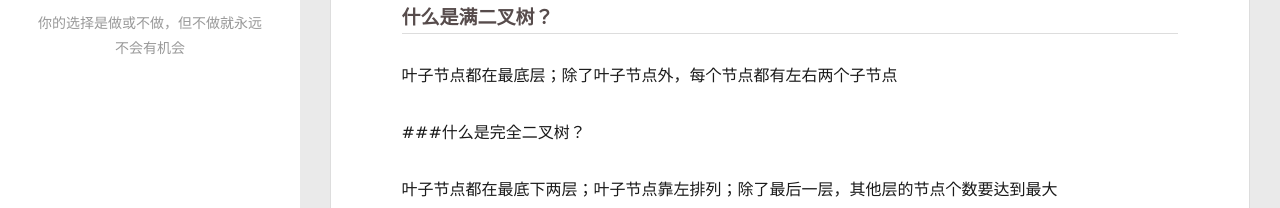
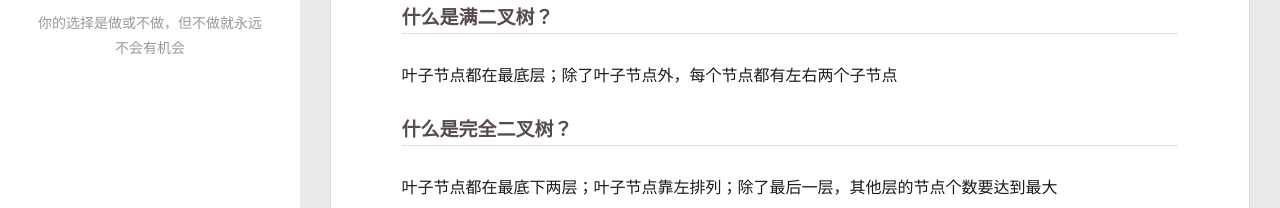
Before and after one commit to laisanxin/laisanxin.github.io, a plain HTML site: page 2019/12/16/二叉树基础/index.html in a window 1280 px wide. Shown: the part 329-537 px from the top of the page. Drawn offline with Linux system fonts and the light colour scheme; a script that the page names is missing.

Commit message:
Site updated: 2019-12-16 13:26:42

```diff
--- a/2019/12/16/二叉树基础/index.html
+++ b/2019/12/16/二叉树基础/index.html
@@ -8,15 +8,15 @@
   <link rel="dns-prefetch" href="http://yoursite.com">
   <title>二叉树基础 | laisanxin博客</title>
   <meta name="viewport" content="width=device-width, initial-scale=1, maximum-scale=1">
-  <meta name="description" content="二叉树的基本概念高度：该节点到叶子节点最长路径的边数，从叶子节点(从0开始)往上数 深度：根节点到该节点的路径的边数，从根节点往下数(从0开始)往下数 层：深度+1，从根节点往下数(从1开始)往下数 什么是满二叉树？叶子节点都在最底层；除了叶子节点外，每个节点都有左右两个子节点 ###什么是完全二叉树？ 叶子节点都在最底下两层；叶子节点靠左排列；除了最后一层，其他层的节点个数要达到最大 为什么完全">
+  <meta name="description" content="二叉树的基本概念高度：该节点到叶子节点最长路径的边数，从叶子节点(从0开始)往上数 深度：根节点到该节点的路径的边数，从根节点往下数(从0开始)往下数 层：深度+1，从根节点往下数(从1开始)往下数 什么是满二叉树？叶子节点都在最底层；除了叶子节点外，每个节点都有左右两个子节点 什么是完全二叉树？叶子节点都在最底下两层；叶子节点靠左排列；除了最后一层，其他层的节点个数要达到最大 为什么完全二叉树适">
 <meta property="og:type" content="article">
 <meta property="og:title" content="二叉树基础">
 <meta property="og:url" content="http:&#x2F;&#x2F;yoursite.com&#x2F;2019&#x2F;12&#x2F;16&#x2F;%E4%BA%8C%E5%8F%89%E6%A0%91%E5%9F%BA%E7%A1%80&#x2F;index.html">
 <meta property="og:site_name" content="laisanxin博客">
-<meta property="og:description" content="二叉树的基本概念高度：该节点到叶子节点最长路径的边数，从叶子节点(从0开始)往上数 深度：根节点到该节点的路径的边数，从根节点往下数(从0开始)往下数 层：深度+1，从根节点往下数(从1开始)往下数 什么是满二叉树？叶子节点都在最底层；除了叶子节点外，每个节点都有左右两个子节点 ###什么是完全二叉树？ 叶子节点都在最底下两层；叶子节点靠左排列；除了最后一层，其他层的节点个数要达到最大 为什么完全">
+<meta property="og:description" content="二叉树的基本概念高度：该节点到叶子节点最长路径的边数，从叶子节点(从0开始)往上数 深度：根节点到该节点的路径的边数，从根节点往下数(从0开始)往下数 层：深度+1，从根节点往下数(从1开始)往下数 什么是满二叉树？叶子节点都在最底层；除了叶子节点外，每个节点都有左右两个子节点 什么是完全二叉树？叶子节点都在最底下两层；叶子节点靠左排列；除了最后一层，其他层的节点个数要达到最大 为什么完全二叉树适">
 <meta property="og:locale" content="en_US">
 <meta property="article:published_time" content="2019-12-16T03:44:26.000Z">
-<meta property="article:modified_time" content="2019-12-16T05:17:44.787Z">
+<meta property="article:modified_time" content="2019-12-16T05:26:20.939Z">
 <meta property="article:author" content="laisanxin">
 <meta property="article:tag" content="数据结构与算法">
 <meta name="twitter:card" content="summary">
@@ -159,8 +159,7 @@
 <p>深度：根节点到该节点的路径的边数，从根节点往下数(从0开始)往下数</p>
 <p>层：深度+1，从根节点往下数(从1开始)往下数</p>
 <h3 id="什么是满二叉树？"><a href="#什么是满二叉树？" class="headerlink" title="什么是满二叉树？"></a>什么是满二叉树？</h3><p>叶子节点都在最底层；除了叶子节点外，每个节点都有左右两个子节点</p>
-<p>###什么是完全二叉树？</p>
-<p>叶子节点都在最底下两层；叶子节点靠左排列；除了最后一层，其他层的节点个数要达到最大</p>
+<h3 id="什么是完全二叉树？"><a href="#什么是完全二叉树？" class="headerlink" title="什么是完全二叉树？"></a>什么是完全二叉树？</h3><p>叶子节点都在最底下两层；叶子节点靠左排列；除了最后一层，其他层的节点个数要达到最大</p>
 <h3 id="为什么完全二叉树适合用数组顺序存储？"><a href="#为什么完全二叉树适合用数组顺序存储？" class="headerlink" title="为什么完全二叉树适合用数组顺序存储？"></a>为什么完全二叉树适合用数组顺序存储？</h3><p>完全二叉树用数组顺序存储，可以通过数组下标组织起整棵树，并且不浪费空间，比如当前节点下标为i，如果数组从下标为1的空间开始存储数据，那么当前节点的左子节点存储的下标为i<em>2，右子节点下标为i</em>2+1，父节点下标为i/2。相比链式存储，节约了很多存储空间。</p>
 <h3 id="什么是二叉树的前、中、后序遍历？"><a href="#什么是二叉树的前、中、后序遍历？" class="headerlink" title="什么是二叉树的前、中、后序遍历？"></a>什么是二叉树的前、中、后序遍历？</h3><p>前序遍历：对树中任意节点来说，先打印该节点，再打印它的左子树，最后打印它的右子树，</p>
 <p>中序遍历：对树种任意节点来说，先打印它的左子树，再打印该节点，最后打印它的右子树</p>
@@ -275,7 +274,7 @@
                 </span>
                 <span class="tooltip-content">
                     <div class="toc-article">
-                    <ol class="toc"><li class="toc-item toc-level-3"><a class="toc-link" href="#二叉树的基本概念"><span class="toc-number">1.</span> <span class="toc-text">二叉树的基本概念</span></a></li><li class="toc-item toc-level-3"><a class="toc-link" href="#什么是满二叉树？"><span class="toc-number">2.</span> <span class="toc-text">什么是满二叉树？</span></a></li><li class="toc-item toc-level-3"><a class="toc-link" href="#为什么完全二叉树适合用数组顺序存储？"><span class="toc-number">3.</span> <span class="toc-text">为什么完全二叉树适合用数组顺序存储？</span></a></li><li class="toc-item toc-level-3"><a class="toc-link" href="#什么是二叉树的前、中、后序遍历？"><span class="toc-number">4.</span> <span class="toc-text">什么是二叉树的前、中、后序遍历？</span></a><ol class="toc-child"><li class="toc-item toc-level-5"><a class="toc-link" href="#递归公式："><span class="toc-number">4.0.1.</span> <span class="toc-text">递归公式：</span></a></li></ol></li></ol></li><li class="toc-item toc-level-3"><a class="toc-link" href="#如何实现二叉树的按层遍历？"><span class="toc-number">5.</span> <span class="toc-text">如何实现二叉树的按层遍历？</span></a></li></ol>
+                    <ol class="toc"><li class="toc-item toc-level-3"><a class="toc-link" href="#二叉树的基本概念"><span class="toc-number">1.</span> <span class="toc-text">二叉树的基本概念</span></a></li><li class="toc-item toc-level-3"><a class="toc-link" href="#什么是满二叉树？"><span class="toc-number">2.</span> <span class="toc-text">什么是满二叉树？</span></a></li><li class="toc-item toc-level-3"><a class="toc-link" href="#什么是完全二叉树？"><span class="toc-number">3.</span> <span class="toc-text">什么是完全二叉树？</span></a></li><li class="toc-item toc-level-3"><a class="toc-link" href="#为什么完全二叉树适合用数组顺序存储？"><span class="toc-number">4.</span> <span class="toc-text">为什么完全二叉树适合用数组顺序存储？</span></a></li><li class="toc-item toc-level-3"><a class="toc-link" href="#什么是二叉树的前、中、后序遍历？"><span class="toc-number">5.</span> <span class="toc-text">什么是二叉树的前、中、后序遍历？</span></a><ol class="toc-child"><li class="toc-item toc-level-5"><a class="toc-link" href="#递归公式："><span class="toc-number">5.0.1.</span> <span class="toc-text">递归公式：</span></a></li></ol></li></ol></li><li class="toc-item toc-level-3"><a class="toc-link" href="#如何实现二叉树的按层遍历？"><span class="toc-number">6.</span> <span class="toc-text">如何实现二叉树的按层遍历？</span></a></li></ol>
                     </div>
                 </span>
             </div>
```
Also changed, not shown: index.html (+1 -2 lines).
